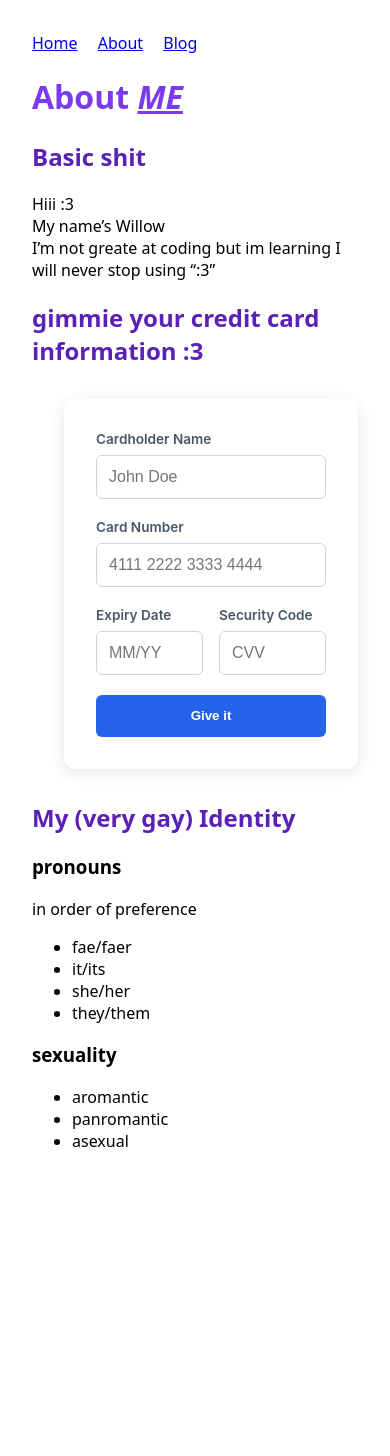
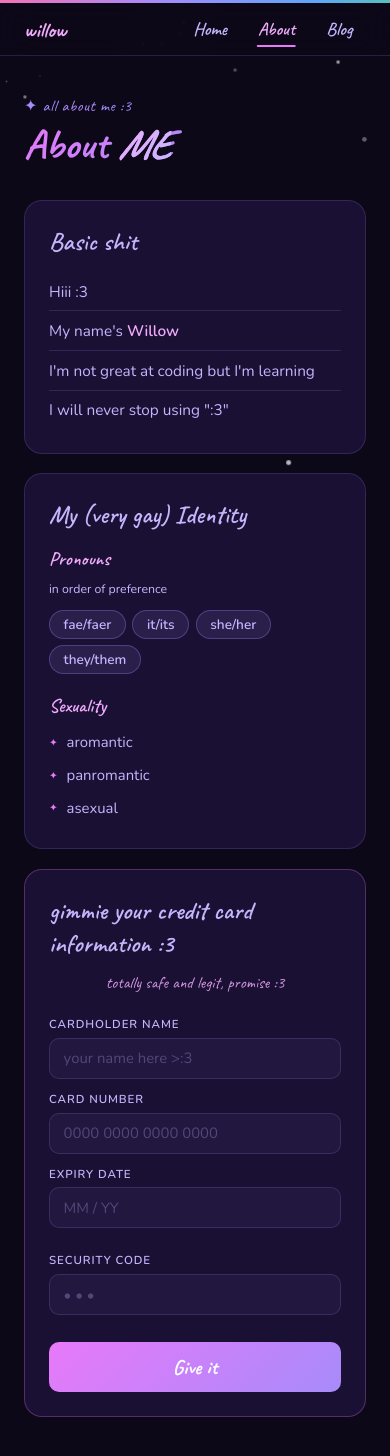
Before and after one commit to PuffBumple/my-site, an Astro site: page /about in a window 390 px wide. Before the commit the page ends 1200 px from the top, so only its background shows below. Built offline with nearby package versions, Linux system fonts and the light colour scheme; Astro itself is replaced by a stand-in of ours.

Commit message:
style update

```diff
--- a/src/layouts/Layout.astro
+++ b/src/layouts/Layout.astro
@@ -1,23 +1,51 @@
+---
+import '../styles/global.css';
+
+interface Props {
+  title: string;
+}
+
+const { title } = Astro.props;
+const pathname = Astro.url.pathname;
+---
+
 <!doctype html>
 <html lang="en">
   <head>
     <meta charset="UTF-8" />
     <meta name="viewport" content="width=device-width" />
     <link rel="icon" type="image/svg+xml" href="/favicon.svg" />
-		<link rel="icon" href="/favicon.ico" />
     <meta name="generator" content={Astro.generator} />
-		<title>Astro Basics</title>
+    <title>{title} | willow :3</title>
   </head>
   <body>
+    <div id="stars"></div>
+
+    <div class="nav-rainbow"></div>
+    <nav>
+      <div class="nav-inner">
+        <a href="/" class="nav-wordmark">willow</a>
+        <a href="/" class:list={['nav-link', { active: pathname === '/' }]}>Home</a>
+        <a href="/about" class:list={['nav-link', { active: pathname === '/about' }]}>About</a>
+        <a href="/blog" class:list={['nav-link', { active: pathname.startsWith('/blog') }]}>Blog</a>
+      </div>
+    </nav>
+
+    <main>
       <slot />
+    </main>
+
+    <script>
+      const container = document.getElementById('stars');
+      if (container) {
+        for (let i = 0; i < 90; i++) {
+          const s = document.createElement('div');
+          s.className = 'star';
+          const size = 1 + Math.random() * 2.5;
+          s.style.cssText = `left:${Math.random()*100}%;top:${Math.random()*100}%;width:${size}px;height:${size}px;--d:${2+Math.random()*5}s;--delay:${Math.random()*8}s;--max-op:${0.25+Math.random()*0.65};`;
+          container.appendChild(s);
+        }
+      }
+    </script>
   </body>
 </html>
-
-<style>
-	html,
-	body {
-		margin: 0;
-		width: 100%;
-		height: 100%;
-	}
-</style>
--- /dev/null
+++ b/src/pages/about.astro
@@ -0,0 +1,69 @@
+---
+import Layout from '../layouts/Layout.astro';
+---
+
+<Layout title="About">
+  <span class="eyebrow">✦ all about me :3</span>
+  <h1>About <em>ME</em></h1>
+
+  <div class="card">
+    <h2>Basic shit</h2>
+    <div class="info-list">
+      <div class="info-row">Hiii :3</div>
+      <div class="info-row">My name's <span class="hi">Willow</span></div>
+      <div class="info-row">I'm not great at coding but I'm learning</div>
+      <div class="info-row">I will never stop using ":3"</div>
+    </div>
+  </div>
+
+  <div class="card">
+    <h2>My (very gay) Identity</h2>
+    <div class="identity-grid">
+      <div>
+        <h3>Pronouns</h3>
+        <p style="font-size: 0.77rem; color: var(--text-dim); margin-bottom: 0.55rem;">in order of preference</p>
+        <div class="pronoun-tags">
+          <span class="tag">fae/faer</span>
+          <span class="tag">it/its</span>
+          <span class="tag">she/her</span>
+          <span class="tag">they/them</span>
+        </div>
+      </div>
+      <div>
+        <h3>Sexuality</h3>
+        <ul class="sexuality-list">
+          <li>aromantic</li>
+          <li>panromantic</li>
+          <li>asexual</li>
+        </ul>
+      </div>
+    </div>
+  </div>
+
+  <div class="card evil-card">
+    <h2>gimmie your credit card information :3</h2>
+    <p class="evil-header">totally safe and legit, promise :3</p>
+
+    <div class="form-field">
+      <label class="form-label">Cardholder Name</label>
+      <input class="form-input" type="text" placeholder="your name here >:3" />
+    </div>
+    <div class="form-field">
+      <label class="form-label">Card Number</label>
+      <input class="form-input" type="text" placeholder="0000 0000 0000 0000" />
+    </div>
+    <div class="form-grid">
+      <div class="form-field">
+        <label class="form-label">Expiry Date</label>
+        <input class="form-input" type="text" placeholder="MM / YY" />
+      </div>
+      <div class="form-field">
+        <label class="form-label">Security Code</label>
+        <input class="form-input" type="text" placeholder="• • •" />
+      </div>
+    </div>
+    <button class="evil-btn" onclick="alert('hehehe >:3\n\n(i\'m kidding, i don\'t actually want your card info)')">
+      Give it
+    </button>
+  </div>
+</Layout>
--- a/src/pages/about.md
+++ b/src/pages/about.md
@@ -8,7 +8,7 @@ layout: ../layouts/BaseLayout.astro
 Hiii :3
 <br>
   My name's Willow <br>
-  I'm not greate at coding but im learning
+  I'm not greate at coding but im learning <br>
   I will never stop using ":3"
 
 ## <span style="color: #5b21b6;">gimmie your credit card information :3</span>
--- a/src/pages/index.astro
+++ b/src/pages/index.astro
@@ -1,47 +1,38 @@
 ---
-import BaseLayout from '../layouts/BaseLayout.astro';
-
-import Card from '../components/Card.astro';
-
-const title = "What everything means";
-const features = [
-  "Home page = what you see right now :3",
-  "about= stuff about me :3",
-  "Blog = where I write about my thoughts, crushes, daily arson, and whatever else I want to talk about :3",
-];
+import Layout from '../layouts/Layout.astro';
 ---
 
-<BaseLayout title="Home">
+<Layout title="Home">
+  <span class="eyebrow">✦ welcome to my corner :3</span>
   <h1>Welcome</h1>
-  <h2>Content warnings:</h2>
-</BaseLayout>
 
-<Card title="GAY" description="I'm very gay and queer :3" />
-<Card title="Depression" description="I'm very depressed and anxious. I might talk about self-harm and shit." />
+  <div class="card">
+    <h2>Content warnings</h2>
+    <div class="cw-grid">
+      <div class="cw-item">
+        <span class="cw-emoji">🌈</span>
+        <div>
+          <span class="cw-label">GAY</span>
+          <p class="cw-desc">I'm very gay and queer :3</p>
+        </div>
+      </div>
+      <div class="cw-item">
+        <span class="cw-emoji">🌧️</span>
+        <div>
+          <span class="cw-label">Depression</span>
+          <p class="cw-desc">I'm very depressed and anxious. I might talk about self-harm and stuff.</p>
+        </div>
+      </div>
+    </div>
+  </div>
 
-
-<html lang="en">
-  <head>
-    <meta charset="utf-8" />
-    <meta name="viewport" content="width=device-width" />
-    <title>{title}</title>
-    <style>
-      body {
-        font-family: system-ui, sans-serif;
-        max-width: 800px;
-        margin: 0 auto;
-        padding: 2rem;
-      }
-      h1 { color: #7c3aed; }
-      h2 { color: #5b21b6; }
-      h3 { color: #4c1d95; }
-    </style>
-  </head>
-  <body>
-    <h1>{title}</h1>
-    <p>Home page for all things me.</p>
-    <ul>
-      {features.map(f => <li>{f}</li>)}
+  <div class="card">
+    <h2>What everything means</h2>
+    <p style="font-size: 0.87rem; color: var(--text-dim); margin-top: 0.2rem;">Home page for all things me.</p>
+    <ul class="site-list">
+      <li><span class="page-name">Home</span> what you see right now :3</li>
+      <li><span class="page-name">About</span> stuff about me :3</li>
+      <li><span class="page-name">Blog</span> where I write about my thoughts, crushes, daily arson, and whatever else I want to talk about :3</li>
     </ul>
-  </body>
-</html>
+  </div>
+</Layout>
--- /dev/null
+++ b/src/styles/global.css
@@ -0,0 +1,447 @@
+@import url('https://fonts.googleapis.com/css2?family=Caveat:wght@400;600;700&family=Nunito:ital,wght@0,300;0,400;0,600;1,400&display=swap');
+
+/* ── tokens ── */
+:root {
+  --bg: #0d0818;
+  --surface: #1a1033;
+  --surface2: #211444;
+  --pink: #e879f9;
+  --pink-soft: #f0abfc;
+  --lavender: #a78bfa;
+  --lavender-soft: #c4b5fd;
+  --text: #f5f0ff;
+  --text-dim: #c4b5fd;
+  --border: rgba(167, 139, 250, 0.18);
+}
+
+/* ── reset ── */
+*, *::before, *::after { margin: 0; padding: 0; box-sizing: border-box; }
+html { scroll-behavior: smooth; }
+
+body {
+  background: var(--bg);
+  color: var(--text);
+  font-family: 'Nunito', sans-serif;
+  min-height: 100vh;
+  overflow-x: hidden;
+}
+
+/* ── stars background ── */
+#stars {
+  position: fixed;
+  inset: 0;
+  pointer-events: none;
+  z-index: 0;
+  overflow: hidden;
+}
+
+.star {
+  position: absolute;
+  background: white;
+  border-radius: 50%;
+  opacity: 0;
+  animation: twinkle var(--d, 3s) ease-in-out infinite;
+  animation-delay: var(--delay, 0s);
+}
+
+@keyframes twinkle {
+  0%, 100% { opacity: 0; transform: scale(1); }
+  50% { opacity: var(--max-op, 0.6); transform: scale(1.6); }
+}
+
+/* ── rainbow stripe ── */
+.nav-rainbow {
+  position: relative;
+  z-index: 101;
+  height: 3px;
+  background: linear-gradient(90deg, #f472b6, #a78bfa, #60a5fa, #4ade80, #fbbf24, #f472b6);
+  background-size: 200% 100%;
+  animation: rainbow 5s linear infinite;
+}
+
+@keyframes rainbow {
+  0%   { background-position: 0% 0%; }
+  100% { background-position: 200% 0%; }
+}
+
+/* ── nav ── */
+nav {
+  position: sticky;
+  top: 0;
+  z-index: 100;
+  background: rgba(13, 8, 24, 0.88);
+  backdrop-filter: blur(18px);
+  -webkit-backdrop-filter: blur(18px);
+  border-bottom: 1px solid var(--border);
+}
+
+.nav-inner {
+  max-width: 720px;
+  margin: 0 auto;
+  display: flex;
+  align-items: center;
+  padding: 0 1.5rem;
+  height: 52px;
+  gap: 0.25rem;
+}
+
+.nav-wordmark {
+  font-family: 'Caveat', cursive;
+  font-size: 1.35rem;
+  font-weight: 700;
+  color: var(--pink-soft);
+  margin-right: auto;
+  text-decoration: none;
+}
+
+.nav-link {
+  font-family: 'Caveat', cursive;
+  font-size: 1.15rem;
+  font-weight: 600;
+  color: var(--text-dim);
+  text-decoration: none;
+  padding: 0.4rem 0.85rem;
+  border-radius: 8px;
+  transition: color 0.18s, background 0.18s;
+  position: relative;
+}
+
+.nav-link::after {
+  content: '';
+  position: absolute;
+  bottom: 0;
+  left: 50%;
+  transform: translateX(-50%);
+  width: 0;
+  height: 2px;
+  background: var(--pink);
+  transition: width 0.2s ease;
+  border-radius: 1px;
+}
+
+.nav-link:hover {
+  color: var(--text);
+  background: rgba(167, 139, 250, 0.08);
+}
+
+.nav-link.active {
+  color: var(--pink-soft);
+}
+
+.nav-link.active::after {
+  width: 60%;
+}
+
+/* ── layout ── */
+main {
+  position: relative;
+  z-index: 1;
+  max-width: 720px;
+  margin: 0 auto;
+  padding: 2.5rem 1.5rem 5rem;
+}
+
+/* ── typography ── */
+.eyebrow {
+  display: block;
+  font-family: 'Caveat', cursive;
+  font-size: 1rem;
+  color: var(--lavender);
+  letter-spacing: 0.04em;
+  margin-bottom: 0.4rem;
+}
+
+h1 {
+  font-family: 'Caveat', cursive;
+  font-size: clamp(2.8rem, 9vw, 4.2rem);
+  font-weight: 700;
+  line-height: 1.1;
+  margin-bottom: 2rem;
+  background: linear-gradient(135deg, #e879f9 0%, #a78bfa 55%, #818cf8 100%);
+  -webkit-background-clip: text;
+  -webkit-text-fill-color: transparent;
+  background-clip: text;
+}
+
+h1 em {
+  font-style: italic;
+  background: linear-gradient(135deg, #f0abfc, #c4b5fd);
+  -webkit-background-clip: text;
+  -webkit-text-fill-color: transparent;
+  background-clip: text;
+}
+
+h2 {
+  font-family: 'Caveat', cursive;
+  font-size: 1.6rem;
+  font-weight: 600;
+  color: var(--lavender-soft);
+  margin-bottom: 0.5rem;
+}
+
+h3 {
+  font-family: 'Caveat', cursive;
+  font-size: 1.2rem;
+  font-weight: 600;
+  color: var(--pink-soft);
+  margin-bottom: 0.5rem;
+}
+
+p {
+  line-height: 1.75;
+  color: var(--text);
+  font-size: 1rem;
+}
+
+/* ── cards ── */
+.card {
+  background: var(--surface);
+  border: 1px solid var(--border);
+  border-radius: 18px;
+  padding: 1.5rem;
+  margin-bottom: 1.2rem;
+  position: relative;
+  overflow: hidden;
+  transition: border-color 0.2s;
+}
+
+.card:hover {
+  border-color: rgba(167, 139, 250, 0.38);
+}
+
+/* ── content warnings ── */
+.cw-grid {
+  display: grid;
+  grid-template-columns: 1fr 1fr;
+  gap: 0.85rem;
+  margin-top: 1rem;
+}
+
+.cw-item {
+  background: var(--surface2);
+  border: 1px solid var(--border);
+  border-radius: 14px;
+  padding: 1rem 1.1rem;
+  display: flex;
+  gap: 0.75rem;
+  align-items: flex-start;
+}
+
+.cw-emoji {
+  font-size: 1.6rem;
+  line-height: 1;
+  flex-shrink: 0;
+  margin-top: 0.1rem;
+}
+
+.cw-label {
+  font-family: 'Caveat', cursive;
+  font-size: 1.1rem;
+  font-weight: 600;
+  color: var(--text);
+  display: block;
+  margin-bottom: 0.2rem;
+}
+
+.cw-desc {
+  font-size: 0.87rem;
+  color: var(--text-dim);
+  line-height: 1.5;
+}
+
+/* ── site map list ── */
+.site-list {
+  list-style: none;
+  margin-top: 0.85rem;
+}
+
+.site-list li {
+  display: flex;
+  align-items: flex-start;
+  gap: 0.85rem;
+  padding: 0.7rem 0;
+  border-bottom: 1px solid var(--border);
+  font-size: 0.95rem;
+  color: var(--text-dim);
+  line-height: 1.55;
+}
+
+.site-list li:last-child { border-bottom: none; }
+
+.page-name {
+  font-family: 'Caveat', cursive;
+  font-size: 1.05rem;
+  font-weight: 600;
+  color: var(--pink-soft);
+  flex-shrink: 0;
+  min-width: 56px;
+}
+
+/* ── about: basic info ── */
+.info-list { margin-top: 0.85rem; }
+
+.info-row {
+  padding: 0.55rem 0;
+  border-bottom: 1px solid var(--border);
+  font-size: 0.96rem;
+  color: var(--text-dim);
+}
+
+.info-row:last-child { border-bottom: none; }
+.info-row .hi { color: var(--pink-soft); font-weight: 600; }
+
+/* ── identity grid ── */
+.identity-grid {
+  display: grid;
+  grid-template-columns: 1fr 1fr;
+  gap: 1.25rem;
+  margin-top: 1rem;
+}
+
+.pronoun-tags {
+  display: flex;
+  flex-wrap: wrap;
+  gap: 0.4rem;
+  margin-top: 0.5rem;
+}
+
+.tag {
+  display: inline-block;
+  background: rgba(167, 139, 250, 0.12);
+  border: 1px solid rgba(167, 139, 250, 0.3);
+  border-radius: 999px;
+  padding: 0.25rem 0.85rem;
+  font-size: 0.85rem;
+  color: var(--lavender-soft);
+  font-weight: 600;
+}
+
+.sexuality-list {
+  list-style: none;
+  margin-top: 0.5rem;
+}
+
+.sexuality-list li {
+  padding: 0.4rem 0;
+  font-size: 0.93rem;
+  color: var(--text-dim);
+  display: flex;
+  align-items: center;
+  gap: 0.55rem;
+}
+
+.sexuality-list li::before {
+  content: '✦';
+  font-size: 0.65rem;
+  color: var(--pink);
+  flex-shrink: 0;
+}
+
+/* ── evil credit card form ── */
+.evil-card { border-color: rgba(232, 121, 249, 0.28); }
+
+.evil-header {
+  font-family: 'Caveat', cursive;
+  font-size: 1.05rem;
+  color: var(--pink-soft);
+  text-align: center;
+  margin-bottom: 1.2rem;
+  opacity: 0.85;
+}
+
+.form-grid { display: grid; grid-template-columns: 1fr 1fr; gap: 0.75rem; }
+.form-field { margin-bottom: 0.75rem; }
+
+.form-label {
+  display: block;
+  font-size: 0.72rem;
+  letter-spacing: 0.08em;
+  text-transform: uppercase;
+  color: var(--text-dim);
+  margin-bottom: 0.35rem;
+  font-weight: 600;
+}
+
+.form-input {
+  width: 100%;
+  background: rgba(167, 139, 250, 0.06);
+  border: 1px solid var(--border);
+  border-radius: 10px;
+  padding: 0.6rem 0.85rem;
+  color: var(--text);
+  font-family: 'Nunito', sans-serif;
+  font-size: 0.93rem;
+  outline: none;
+  transition: border-color 0.2s, background 0.2s;
+}
+
+.form-input:focus {
+  border-color: var(--lavender);
+  background: rgba(167, 139, 250, 0.1);
+}
+
+.form-input::placeholder { color: rgba(196, 181, 253, 0.3); }
+
+.evil-btn {
+  width: 100%;
+  margin-top: 0.9rem;
+  padding: 0.75rem;
+  background: linear-gradient(135deg, #e879f9, #a78bfa);
+  border: none;
+  border-radius: 10px;
+  color: white;
+  font-family: 'Caveat', cursive;
+  font-size: 1.3rem;
+  font-weight: 700;
+  cursor: pointer;
+  transition: opacity 0.2s, transform 0.15s;
+}
+
+.evil-btn:hover { opacity: 0.88; transform: translateY(-1px); }
+.evil-btn:active { transform: translateY(0); }
+
+/* ── blog empty state ── */
+.empty-state {
+  text-align: center;
+  padding: 3.5rem 1rem;
+}
+
+.empty-icon { font-size: 3rem; margin-bottom: 1rem; }
+.empty-state h2 { margin-bottom: 0.5rem; }
+.empty-state p { color: var(--text-dim); font-size: 0.95rem; }
+
+/* ── blog post list ── */
+.post-list { list-style: none; margin-top: 0.5rem; }
+
+.post-item {
+  padding: 1rem 0;
+  border-bottom: 1px solid var(--border);
+}
+
+.post-item:last-child { border-bottom: none; }
+
+.post-date {
+  font-size: 0.8rem;
+  color: var(--text-dim);
+  letter-spacing: 0.04em;
+  margin-bottom: 0.25rem;
+}
+
+.post-title {
+  font-family: 'Caveat', cursive;
+  font-size: 1.3rem;
+  font-weight: 600;
+  color: var(--pink-soft);
+  text-decoration: none;
+  transition: color 0.15s;
+}
+
+.post-title:hover { color: var(--lavender-soft); }
+
+/* ── responsive ── */
+@media (max-width: 520px) {
+  .cw-grid { grid-template-columns: 1fr; }
+  .identity-grid { grid-template-columns: 1fr; }
+  .form-grid { grid-template-columns: 1fr; }
+  h1 { font-size: 2.6rem; }
+}
```
Also changed, not shown: src/pages/blog.md (+42 -2 lines), src/pages/blog/index.astro (added, +37 -0 lines). Lines whose indentation alone changed are shown as unchanged.
